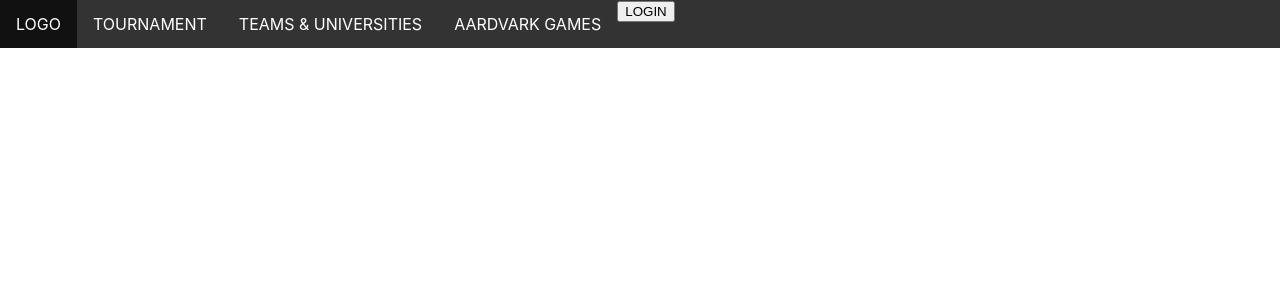
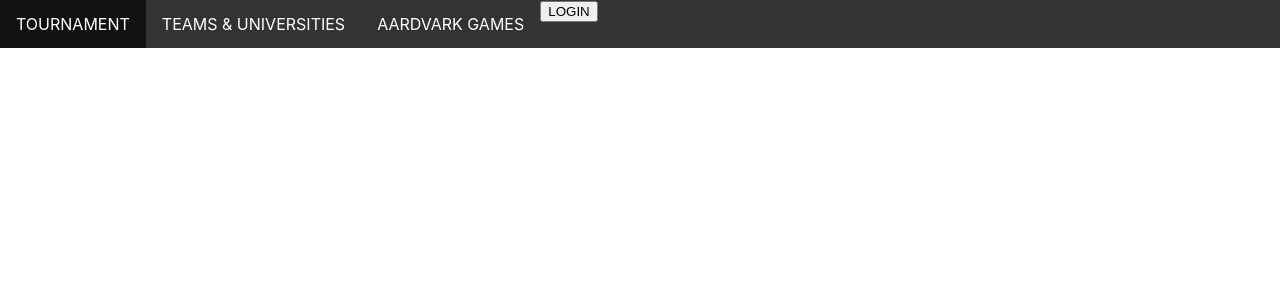
Before and after one commit to ISTE-500-501-TeamWatchHill/frontend, a React (Create React App) app: page / in a window 1280 px wide. Shown: the top 300 px of the page. Built offline with nearby package versions, Linux system fonts and the light colour scheme; the HTML template or start-up script is replaced by a standard one.

Commit message:
Continuing forward with navlinks

```diff
--- a/src/App.js
+++ b/src/App.js
@@ -1,4 +1,3 @@
-import logo from './logo.svg';
 import './App.css';
 import Navbar from './components/navbar/navbar';
 
--- a/src/components/navbar/navbar.js
+++ b/src/components/navbar/navbar.js
@@ -2,6 +2,8 @@
 
 import React from "react";
 import './navbar.css';
+import NavLink from '../navlink/navlink';
+
 
 // Here, we display our Navbar
 export default function Navbar() {
@@ -9,10 +11,30 @@ export default function Navbar() {
     <>
       <nav>
         <ul>
-            <li><a href="#TOURNAMENT">LOGO</a></li>
-            <li><a href="#TOURNAMENT">TOURNAMENT</a></li>
-            <li><a href="#TEAMSUNIVERSITIES">TEAMS & UNIVERSITIES</a></li>
-            <li><a href="#AARDVARKGAMES">AARDVARK GAMES</a></li>
+            <li>
+                <NavLink
+                    name="TOURNAMENT"
+                    link="/tournament"
+                    subnames={[ ]}
+                    linksubnames={[ ]}
+                />
+            </li>
+            <li>
+                <NavLink
+                    name="TEAMS & UNIVERSITIES"
+                    link="/teamsanduniversities"
+                    subnames={[ ]}
+                    linksubnames={[ ]}
+                />
+            </li>
+            <li>
+                <NavLink
+                    name="AARDVARK GAMES"
+                    link="/aardvarkgames"
+                    subnames={[ ]}
+                    linksubnames={[ ]}
+                />
+            </li>
             <li><button>LOGIN</button></li>
         </ul>
       </nav>
--- a/src/components/navlink/navlink.js
+++ b/src/components/navlink/navlink.js
@@ -0,0 +1,12 @@
+
+// TODO: Add conditional dropdown navlinks
+
+export default function NavLink(props) {
+    return (
+        <>
+            <a href={props.link}>
+                {props.name}
+            </a>
+        </>
+    )
+}
```
